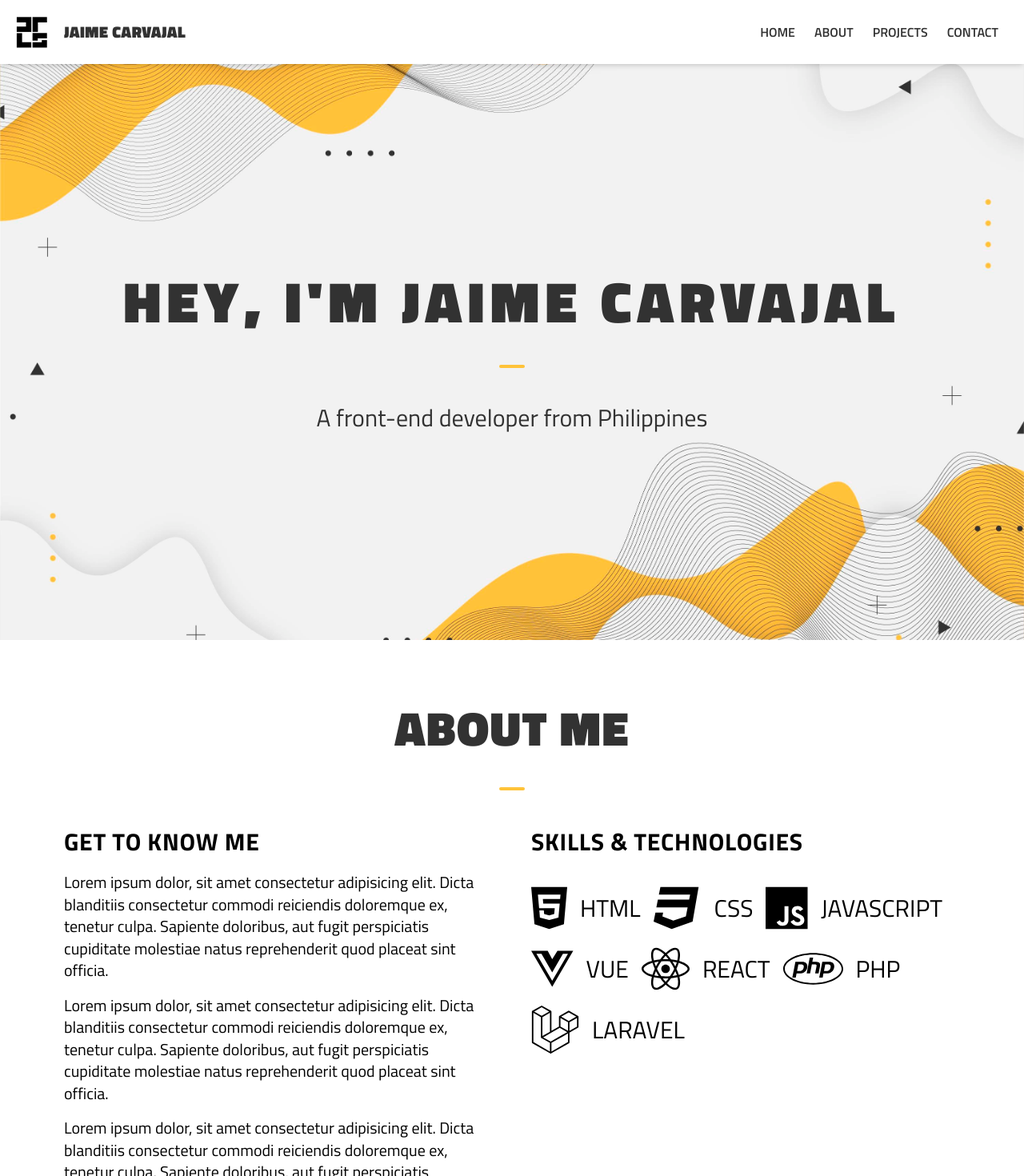
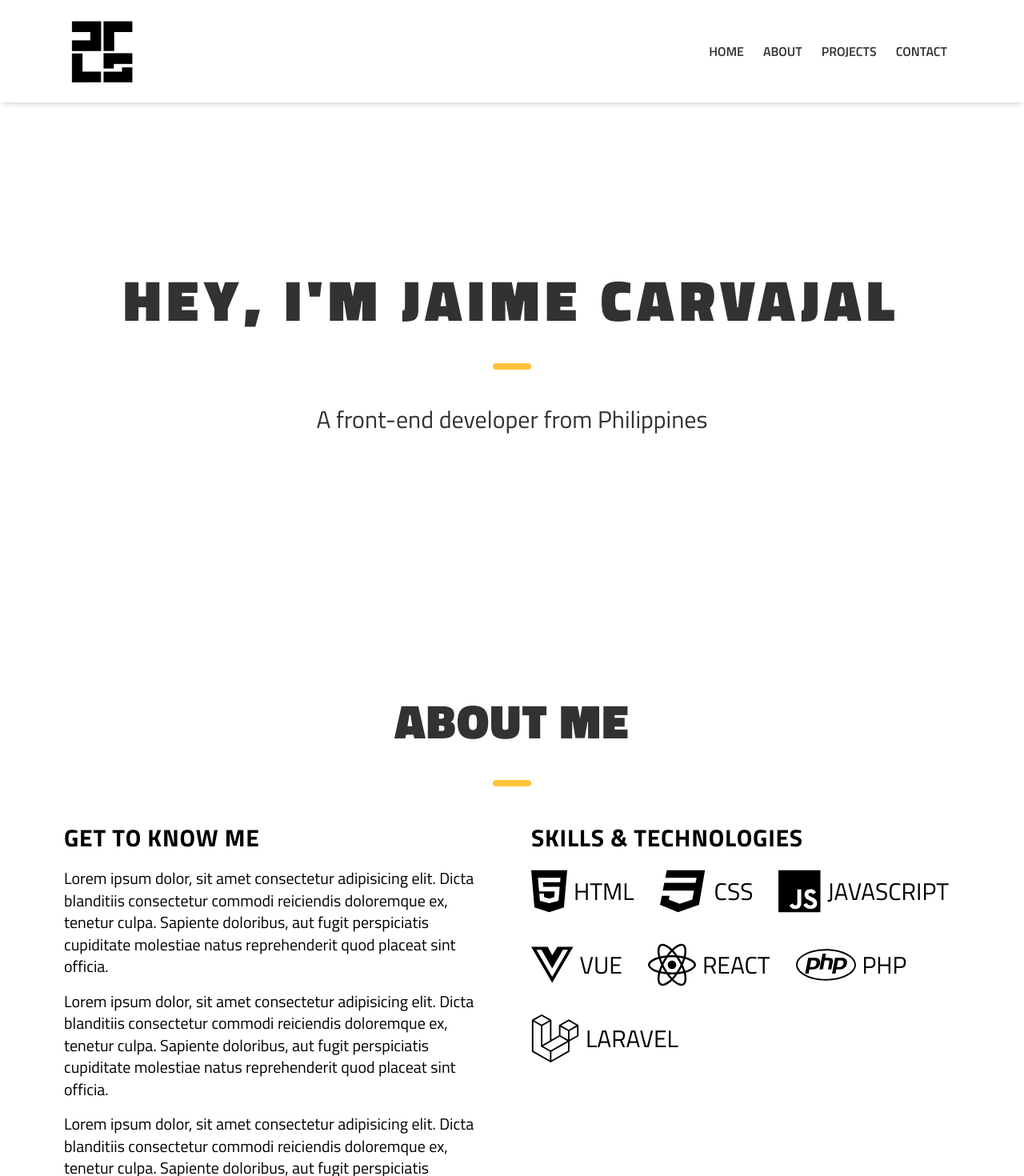
Before and after one commit to JAACarvajal/jaimecarvajal.github.io, a Vue app: page / in a window 1280 px wide. Shown: the top 1470 px of the page at 80% size. Built offline with nearby package versions, Linux system fonts and the light colour scheme.

Commit message:
updated introduction section

```diff
--- a/src/App.vue
+++ b/src/App.vue
@@ -1,6 +1,6 @@
 <template>
   <div
-    class="h-screen relative bg-[url('/images/background-1.jpg')] bg-no-repeat bg-cover bg-fixed"
+    class="h-screen relative"
   >
     <Navigation />
     <Introduction />
--- a/src/components/About.vue
+++ b/src/components/About.vue
@@ -1,6 +1,6 @@
 <template>
   <div
-    class="flex flex-col place-content-center gap-1 text-3xl mx-auto w-full h-auto p-10 md:p-20"
+    class="flex flex-col place-content-center gap-1 text-3xl mx-auto w-full h-auto md:h-screen p-10 md:p-20"
   >
     <h1
       class="text-center font-extrabold text-5xl sm:md:text-6xl leading-snug tracking-wide text-dark-gray"
@@ -34,61 +34,61 @@
           natus reprehenderit quod placeat sint officia.
         </p>
       </div>
-      <div class="md:w-1/2 flex flex-col gap-8">
+      <div class="md:w-1/2 flex flex-col gap-4">
         <h3
           class="text-center md:text-left font-bold text-3xl leading-snug tracking-wide"
         >
           SKILLS & TECHNOLOGIES
         </h3>
-        <div class="flex flex-col md:flex-row flex-wrap gap-4">
-          <div class="flex flex-row justify-center items-center gap-4">
+        <div class="flex flex-row flex-wrap gap-8 justify-center md:justify-start">
+          <div class="flex flex-row justify-center items-center gap-2">
             <font-awesome-icon
               icon="fa-brands fa-html5"
               size="2xl"
             />
-            <h3>HTML</h3>
+            <h3 class="hidden md:block">HTML</h3>
           </div>
-          <div class="flex flex-row justify-center items-center gap-4">
+          <div class="flex flex-row justify-center items-center gap-2">
             <font-awesome-icon
               icon="fa-brands fa-css3"
               size="2xl"
             />
-            <h3>CSS</h3>
+            <h3 class="hidden md:block">CSS</h3>
           </div>
-          <div class="flex flex-row justify-center items-center gap-4">
+          <div class="flex flex-row justify-center items-center gap-2">
             <font-awesome-icon
               icon="fa-brands fa-js"
               size="2xl"
             />
-            <h3>JAVASCRIPT</h3>
+            <h3 class="hidden md:block">JAVASCRIPT</h3>
           </div>
-          <div class="flex flex-row justify-center items-center gap-4">
+          <div class="flex flex-row justify-center items-center gap-2">
             <font-awesome-icon
               icon="fa-brands fa-vuejs"
               size="2xl"
             />
-            <h3>VUE</h3>
+            <h3 class="hidden md:block">VUE</h3>
           </div>
-          <div class="flex flex-row justify-center items-center gap-4">
+          <div class="flex flex-row justify-center items-center gap-2">
             <font-awesome-icon
               icon="fa-brands fa-react"
               size="2xl"
             />
-            <h3>REACT</h3>
+            <h3 class="hidden md:block">REACT</h3>
           </div>
-          <div class="flex flex-row justify-center items-center gap-4">
+          <div class="flex flex-row justify-center items-center gap-2">
             <font-awesome-icon
               icon="fa-brands fa-php"
               size="2xl"
             />
-            <h3>PHP</h3>
+            <h3 class="hidden md:block">PHP</h3>
           </div>
-          <div class="flex flex-row justify-center items-center gap-4">
+          <div class="flex flex-row justify-center items-center gap-2">
             <font-awesome-icon
               icon="fa-brands fa-laravel"
               size="2xl"
             />
-            <h3>LARAVEL</h3>
+            <h3 class="hidden md:block">LARAVEL</h3>
           </div>
         </div>
       </div>
--- a/src/components/Introduction.vue
+++ b/src/components/Introduction.vue
@@ -1,6 +1,6 @@
 <template>
   <div class="text-3xl mx-auto w-full h-full">
-    <div class="flex flex-col place-content-center h-full pt-20 px-10 gap-1">
+    <div class="flex flex-col place-content-center h-full pt-20 px-10 md:px-20 gap-1">
       <h1
         class="text-center font-extrabold text-5xl sm:md:text-7xl leading-snug tracking-widest text-dark-gray"
       >
--- a/src/components/Navigation.vue
+++ b/src/components/Navigation.vue
@@ -1,14 +1,14 @@
 <template>
   <nav class="fixed w-full">
-    <div class="flex flex-row h-20 shadow-md w-full bg-white">
-      <div class="w-full flex justify-between items-center px-4">
+    <div class="flex flex-row h-20 md:h-32 shadow-md w-full bg-white">
+      <div class="w-full flex justify-between items-center px-4 md:px-20">
         <div class="flex items-center gap-4">
-          <img src="/images/favicon.png" alt="" srcset="">
-          <p
+          <img class="w-12 h-12 md:w-24 md:h-24" src="/images/logo.png" alt="" srcset="">
+          <!-- <p
             class="text-lg md:text-xl font-extrabold tracking-wide text-dark-gray"
           >
             JAIME CARVAJAL
-          </p>
+          </p> -->
         </div>
         <ul
           class="hidden md:flex justify-center items-center h-full px-4 gap-6 text-base font-semibold text-dark-gray"
--- a/src/components/reusable/Divider.vue
+++ b/src/components/reusable/Divider.vue
@@ -17,7 +17,7 @@ export default {
    */
   data() {
     return {
-      customClass: "w-8 h-1",
+      customClass: "w-12 h-2",
     };
   },
   /**
```
Also changed, not shown: 1 other file (tests, documents, lock files or other folders).
